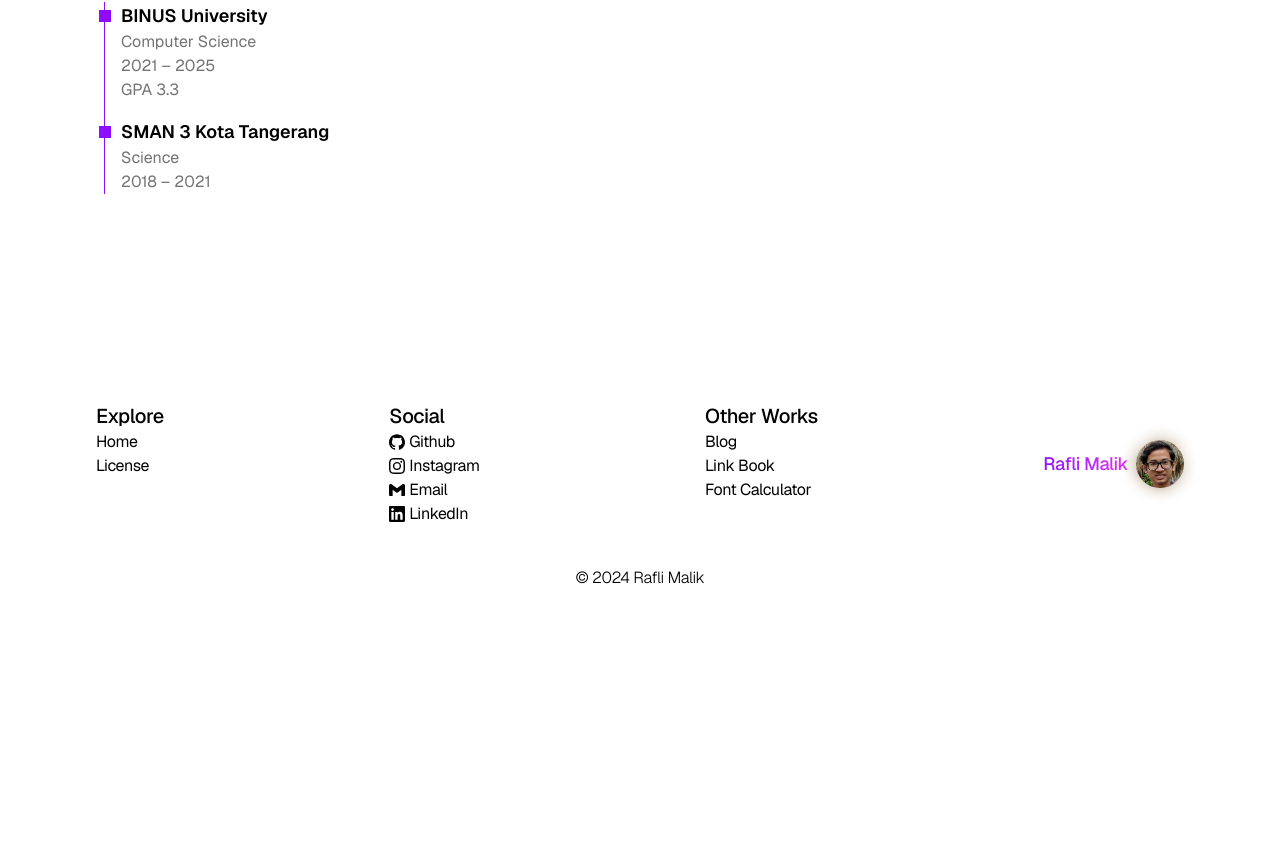
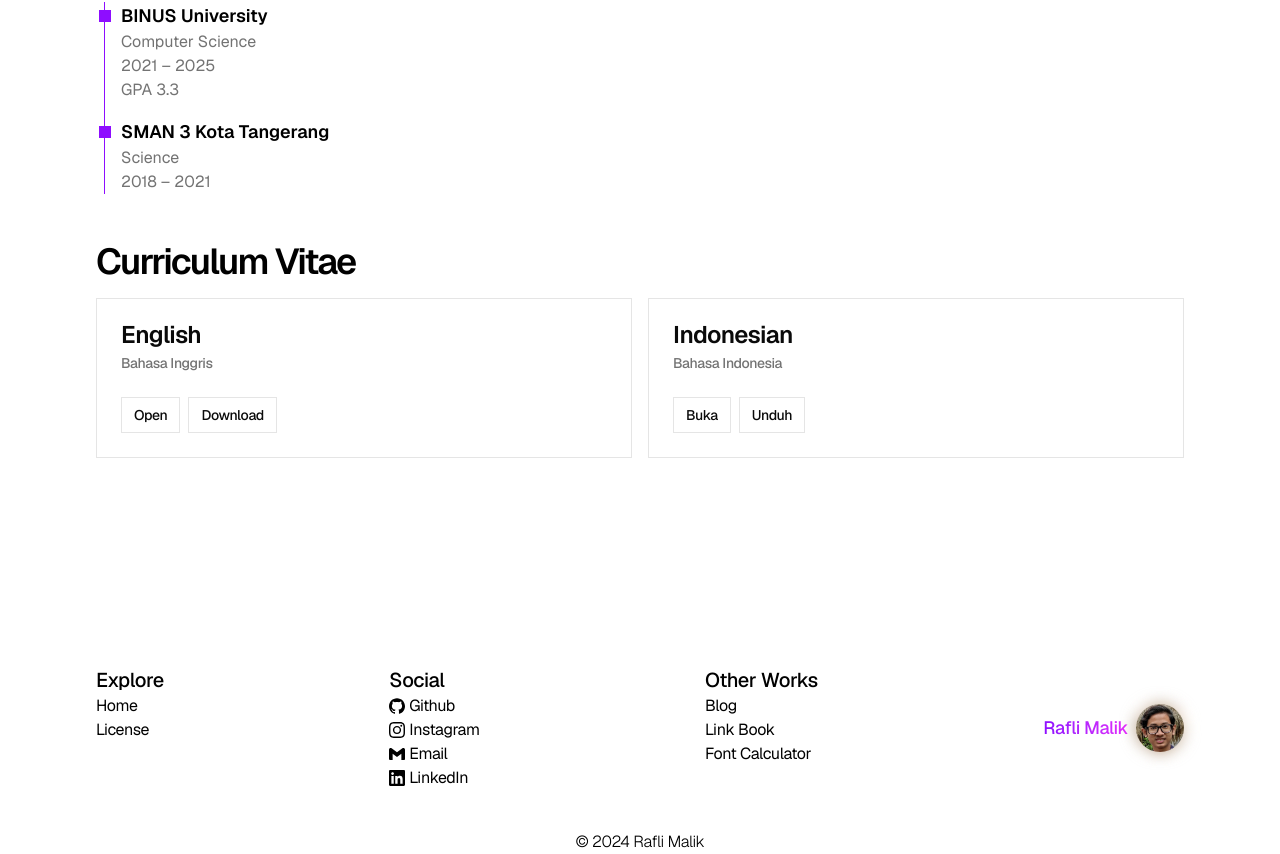
Before and after one commit to RMalik777/porto, a Next.js app: page / in a window 1280 px wide. Shown: the part 3801-4655 px from the top of the page. Before the commit the page ends 4391 px from the top, so only its background shows below. Built offline with nearby package versions, Linux system fonts and the light colour scheme.

Commit message:
feat: add cv

```diff
--- a/app/page.tsx
+++ b/app/page.tsx
@@ -4,6 +4,7 @@ import Image from "next/image";
 import Link from "next/link";
 
 import { Card, CardDescription, CardFooter, CardHeader, CardTitle } from "@/components/ui/card";
+import { Button } from "@/components/ui/button";
 
 import {
 	educationList,
@@ -223,6 +224,58 @@ export default function Home() {
 					))}
 				</ul>
 			</section>
+
+			<section id="cv" className="mb-4 scroll-m-14 space-y-4">
+				<h2 className="text-4xl font-semibold tracking-tighter">Curriculum Vitae</h2>
+				<ul className="flex w-full flex-row flex-wrap items-start justify-stretch gap-4 font-medium tracking-tight">
+					<li className="group min-w-fit grow basis-0">
+						<Card className="hover:shadow-none">
+							<CardHeader>
+								<CardTitle>English</CardTitle>
+								<CardDescription>Bahasa Inggris</CardDescription>
+							</CardHeader>
+							<CardFooter className="flex flex-row flex-wrap gap-2">
+								<Button variant="outline" size="sm" asChild>
+									<Link href="https://hz7grr1zawuqmuzy.public.blob.vercel-storage.com/CV/CV%20(EN)%20-GtjivhyTW1ZZufLMMYCM04Yy8Qxvna.pdf">
+										Open
+									</Link>
+								</Button>
+								<Button variant="outline" size="sm" asChild>
+									<Link
+										href="https://hz7grr1zawuqmuzy.public.blob.vercel-storage.com/CV/CV%20(EN)%20-GtjivhyTW1ZZufLMMYCM04Yy8Qxvna.pdf"
+										download
+									>
+										Download
+									</Link>
+								</Button>
+							</CardFooter>
+						</Card>
+					</li>
+					<li className="group min-w-fit grow basis-0">
+						<Card className="hover:shadow-none">
+							<CardHeader>
+								<CardTitle>Indonesian</CardTitle>
+								<CardDescription>Bahasa Indonesia</CardDescription>
+							</CardHeader>
+							<CardFooter className="flex flex-row flex-wrap gap-2">
+								<Button variant="outline" size="sm" asChild>
+									<Link href="https://hz7grr1zawuqmuzy.public.blob.vercel-storage.com/CV/CV%20(ID)-h8wD9VCI5V7SfbF2ETbJfszQLTR9rq.pdf">
+										Buka
+									</Link>
+								</Button>
+								<Button variant="outline" size="sm" asChild>
+									<Link
+										href="https://hz7grr1zawuqmuzy.public.blob.vercel-storage.com/CV/CV%20(ID)-h8wD9VCI5V7SfbF2ETbJfszQLTR9rq.pdf"
+										download
+									>
+										Unduh
+									</Link>
+								</Button>
+							</CardFooter>
+						</Card>
+					</li>
+				</ul>
+			</section>
 		</main>
 	);
 }
```
